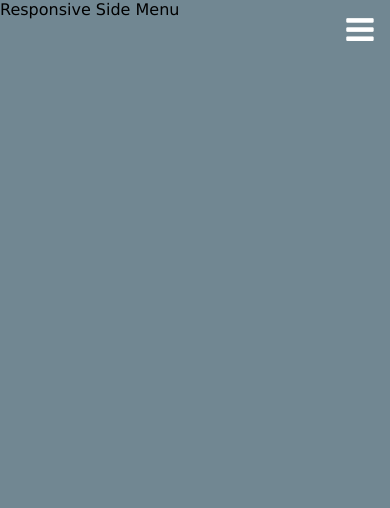
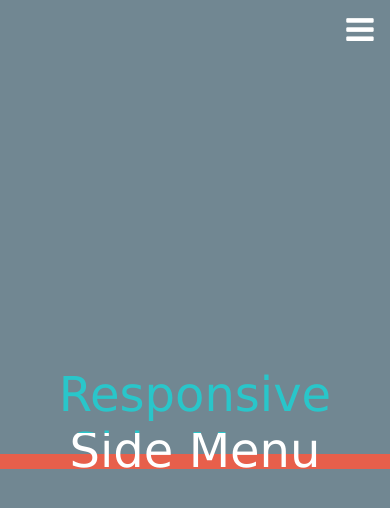
Before and after one commit to ReeganR/Responsive-Sidebar-Menu, a plain HTML site: page Responsive_Sidebar_Menu/index.html in a window 390 px wide. Drawn offline with Linux system fonts and the light colour scheme.

Commit message:
Update style.css

```diff
--- a/Responsive_Sidebar_Menu/css/style.css
+++ b/Responsive_Sidebar_Menu/css/style.css
@@ -22,6 +22,7 @@ body{
 .navigation.active
 {
     width: 300px;
+    z-index: 1;
 }
 .navigation ul{
     position: absolute;
@@ -64,19 +65,18 @@ height: 60px;
 text-align: start;
 color: #fff;
 }
-.content {
+main {
     display: flex;
     height: 100%;
     align-items: center;
     justify-content: center;
     min-height: 100vh;
-    padding: 10px;
-    font-size: 4rem;
   }
-  .content p {
+  main p {
     cursor: pointer;
     position: relative;
     display: inline-block;
+    font-size: 3.5rem;
     background: linear-gradient(to bottom, #29C6CA, #29C6CA 60%, #fff 60%, #fff 100%);
     background-clip: text;
     -webkit-background-clip: text;
@@ -86,11 +86,10 @@ color: #fff;
     white-space: normal;
     text-align: center;
   }
-  .content span {
+  main span {
     position: relative;
-    z-index: -1;
   }
-  .content span:before {
+  main span:before {
     content: "";
     position: absolute;
     left: 0;
@@ -100,10 +99,10 @@ color: #fff;
     bottom: 9px;
     transition: all 0.2s ease-out;
   }
-  .content p:hover {
+  main p:hover {
     background-position: 0 11px;
   }
-  .content span:hover:before {
+  main span:hover:before {
     transform: translateY(10px)
   }
 .toggle{
@@ -140,4 +139,7 @@ color: #fff;
     .navigation{
         left: -60px;
     }
+    main p {
+        font-size: 3rem;
+    }
 }
```
